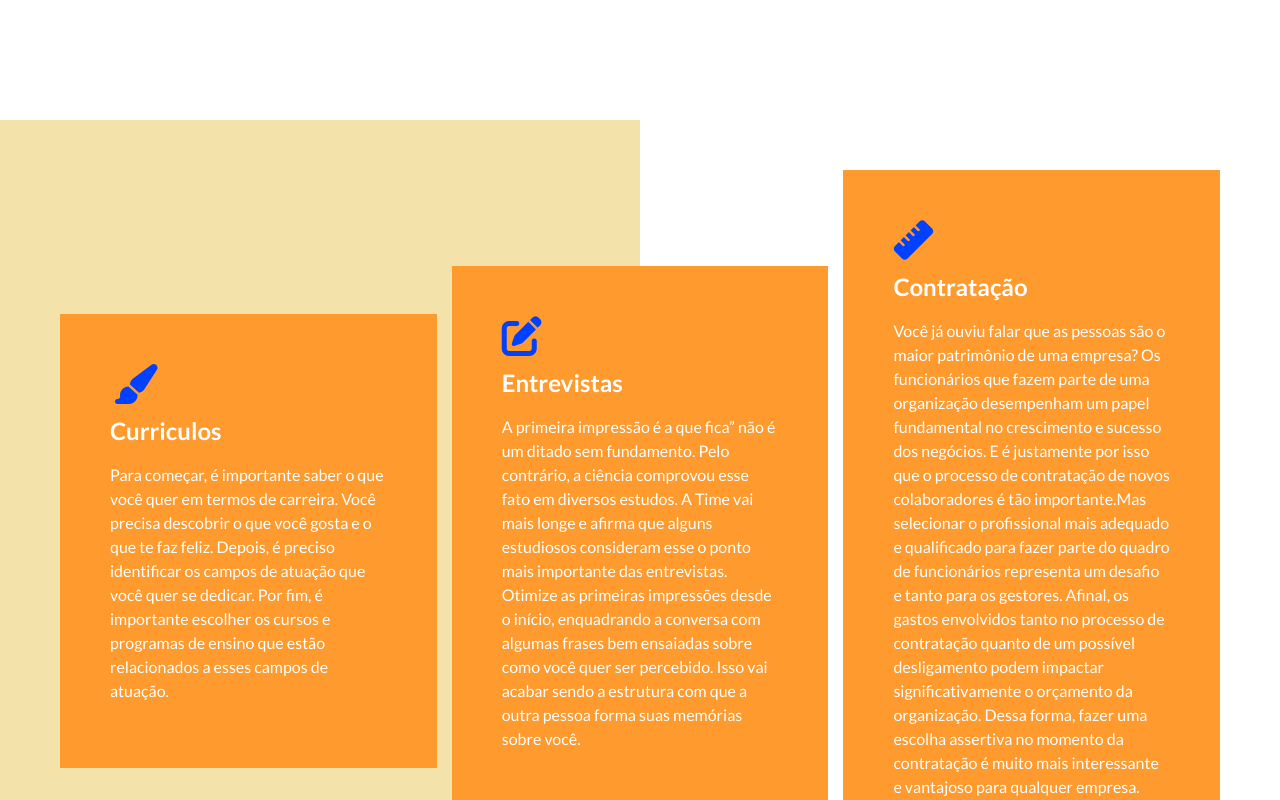
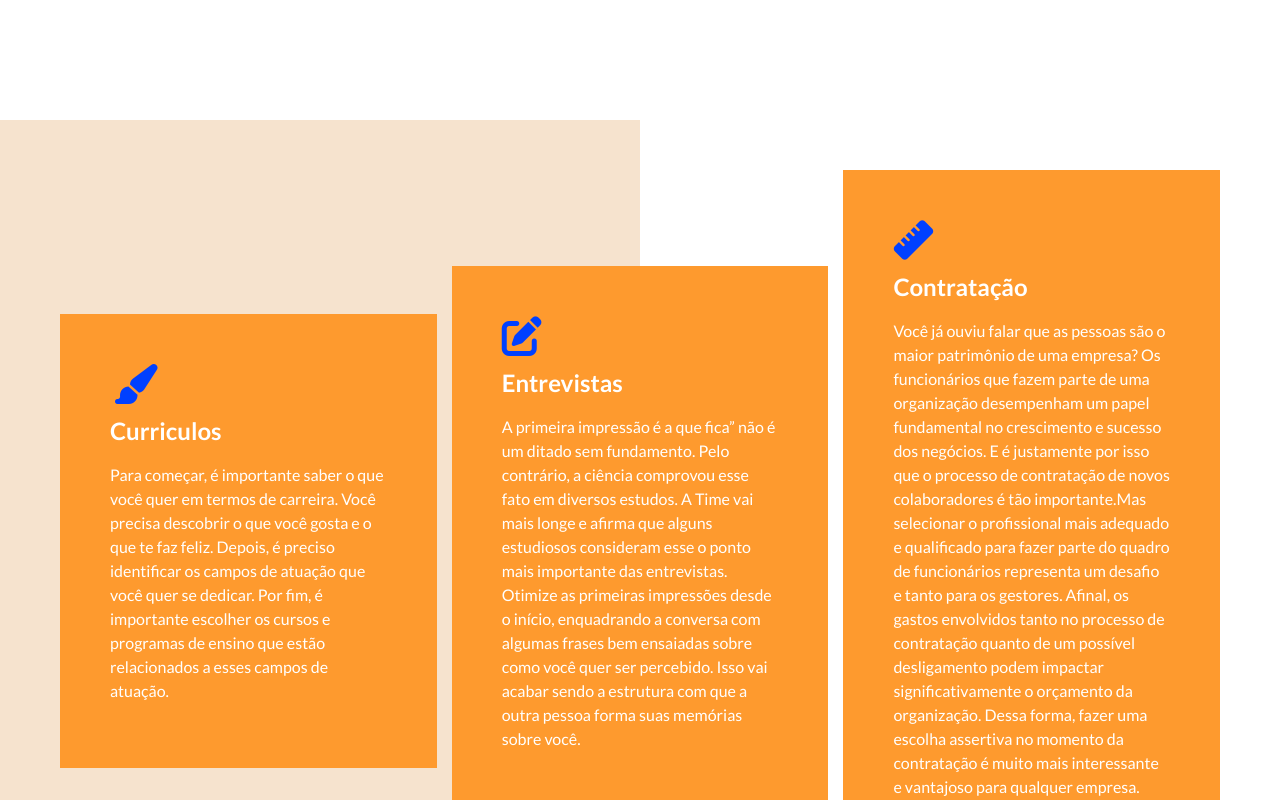
Before and after one commit to SamukaSRB/LMS-Consultoria, a React (Create React App) app: page / in a window 1280 px wide. Shown: the part 780-1580 px from the top of the page. Built offline with nearby package versions, Linux system fonts and the light colour scheme.

Commit message:
Ajuste de logo

```diff
--- a/src/index.css
+++ b/src/index.css
@@ -16,7 +16,7 @@
   --dark-light: #181818;
   --dark: #F3E2A9;
   --light: #ffffff;
-  --green: #298A08;
+  --green: #F6E3CE;
 }
 html {
   scroll-behavior: smooth;
@@ -159,7 +159,7 @@ header .mobile-links {
   height: 100%;
   top: 0;
   bottom: 0;
-  background: var(--dark);
+  background: var(--green);
   width: 50%;
   z-index: -1;
 }
```
